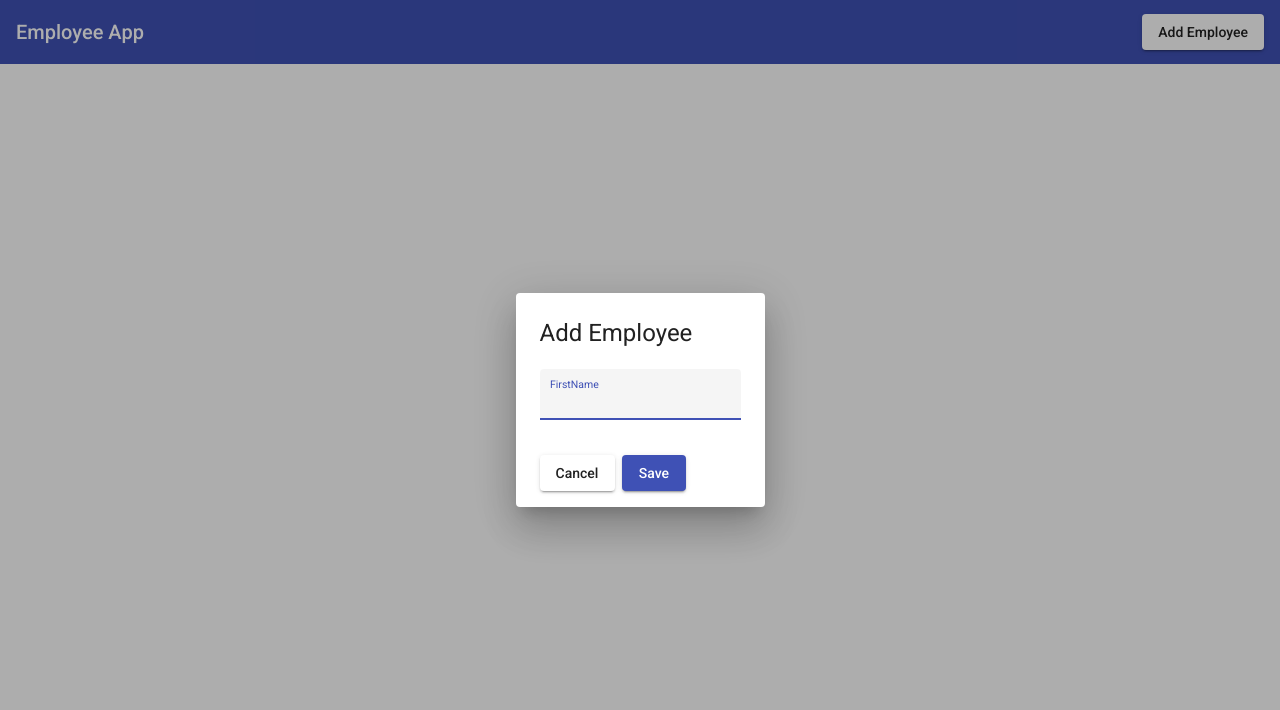
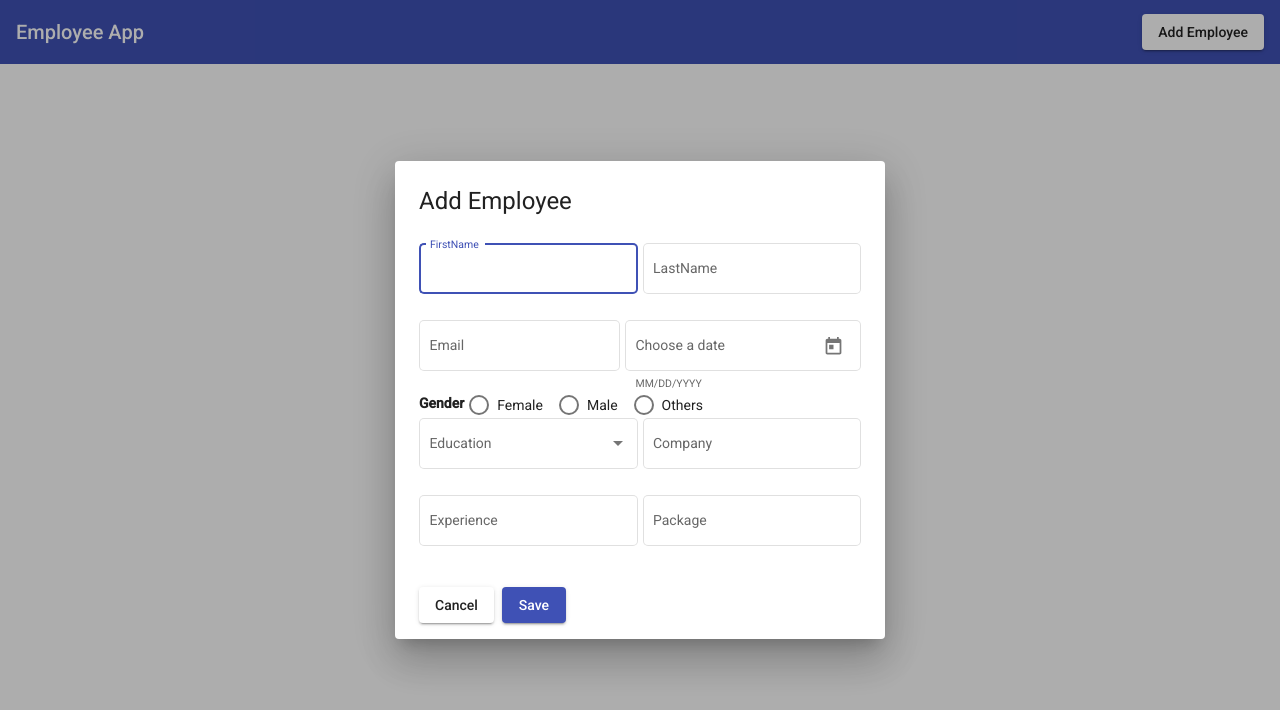
Before and after one commit to ShakthiSythnya/EmployeeApplication, an Angular app in the folder employeeapplication/: page / in a window 1280 px wide. Both pictures are taken after a click on the button "Add Employee". Shown: the top 710 px of the page. Built offline with nearby package versions, Linux system fonts and the light colour scheme.

Commit message:
Added form fields

```diff
--- a/employeeapplication/src/app/app.component.html
+++ b/employeeapplication/src/app/app.component.html
@@ -5,5 +5,5 @@
   <span>Employee App</span>
   <span class="example-spacer"></span>
 
-  <button mat-raised-button class="button-icon" (click)="openEmployeeDialog()">Add Employee</button>
+  <button mat-raised-button class="button-icon" id="addEmployee" (click)="openEmployeeDialog()">Add Employee</button>
 </mat-toolbar>
--- a/employeeapplication/src/app/app.component.scss
+++ b/employeeapplication/src/app/app.component.scss
@@ -15,3 +15,7 @@
 //     background-color: white;
 //     font-weight: bold;
 // }
+.addEmployee{
+    color: white;
+    text-decoration-color: darkblue;
+}
--- a/employeeapplication/src/app/employee-edit/employee-edit.component.html
+++ b/employeeapplication/src/app/employee-edit/employee-edit.component.html
@@ -1,11 +1,69 @@
 <div mat-dialog-title>
     <h1>Add Employee</h1>
 </div>
-<div mat-dialog-content>
-  <mat-form-field appearance="fill">
-    <mat-label>FirstName</mat-label>
-    <input matInput >
-  </mat-form-field>
+<div mat-dialog-content class="content">
+    <div class="row">
+        <mat-form-field appearance="outline">
+            <mat-label>FirstName</mat-label>
+            <input matInput type="text" placeholder="Eg. Smith">
+        </mat-form-field>
+
+        <mat-form-field appearance="outline">
+            <mat-label>LastName</mat-label>
+            <input matInput type="text" placeholder="Eg. Will">
+        </mat-form-field>
+    </div>
+
+    <div class="row">
+        <mat-form-field appearance="outline">
+            <mat-label>Email</mat-label>
+            <input matInput type="email" placeholder="Eg. abc@y.com">
+        </mat-form-field>
+
+        <mat-form-field appearance="outline">
+            <mat-label>Choose a date</mat-label>
+            <input matInput [matDatepicker]="picker">
+            <mat-hint>MM/DD/YYYY</mat-hint>
+            <mat-datepicker-toggle matSuffix [for]="picker"></mat-datepicker-toggle>
+            <mat-datepicker #picker></mat-datepicker>
+          </mat-form-field>
+    </div>
+    <div class="row">
+        <mat-label> <b>Gender</b></mat-label>
+        <mat-radio-group aria-label="Gender">
+            <mat-radio-button value="female">Female</mat-radio-button>
+            <mat-radio-button value="male">Male</mat-radio-button>
+            <mat-radio-button value="others">Others</mat-radio-button>
+          </mat-radio-group>
+    </div>
+
+    <div class="row">
+        <mat-form-field appearance="outline">
+            <mat-label>Education</mat-label>
+            <mat-select>
+              <mat-option *ngFor="let edu of education" [value]="edu">
+                {{edu}}
+              </mat-option>
+            </mat-select>
+          </mat-form-field>
+
+          <mat-form-field appearance="outline">
+            <mat-label>Company</mat-label>
+            <input matInput type="text" placeholder="Eg. Google">
+        </mat-form-field>
+    </div>
+
+    <div class="row">
+        <mat-form-field appearance="outline">
+            <mat-label>Experience</mat-label>
+            <input matInput type="number" placeholder="Eg. 9 years">
+        </mat-form-field>
+
+        <mat-form-field appearance="outline">
+            <mat-label>Package</mat-label>
+            <input matInput type="number" placeholder="Eg. 11 Lakhs">
+        </mat-form-field>
+    </div>
 </div>
 <div mat-dialog-actions>
   <button mat-raised-button>Cancel</button>
--- a/employeeapplication/src/app/employee-edit/employee-edit.component.scss
+++ b/employeeapplication/src/app/employee-edit/employee-edit.component.scss
@@ -0,0 +1,16 @@
+.row{
+    display: flex;
+    gap: 5px;
+
+    mat-form-field {
+        width: 100%;
+    }
+}
+
+.content{
+    padding-top: 2px;
+    padding-bottom: 2px;
+}
+.mat-radio-button ~ .mat-radio-button {
+    margin-left: 16px;
+  }
--- a/employeeapplication/src/app/employee-edit/employee-edit.component.ts
+++ b/employeeapplication/src/app/employee-edit/employee-edit.component.ts
@@ -9,7 +9,10 @@ import {Employee} from '../models/employee';
 export class EmployeeEditComponent implements OnInit {
 
   employeeDetail !:Employee;
+  education:string[] = ['B.Tech', 'B.Com']
   constructor() { }
+
+
 
   ngOnInit(): void {
   }
```
Also changed, not shown: employeeapplication/src/app/app.module.ts (+9 -1 lines).
